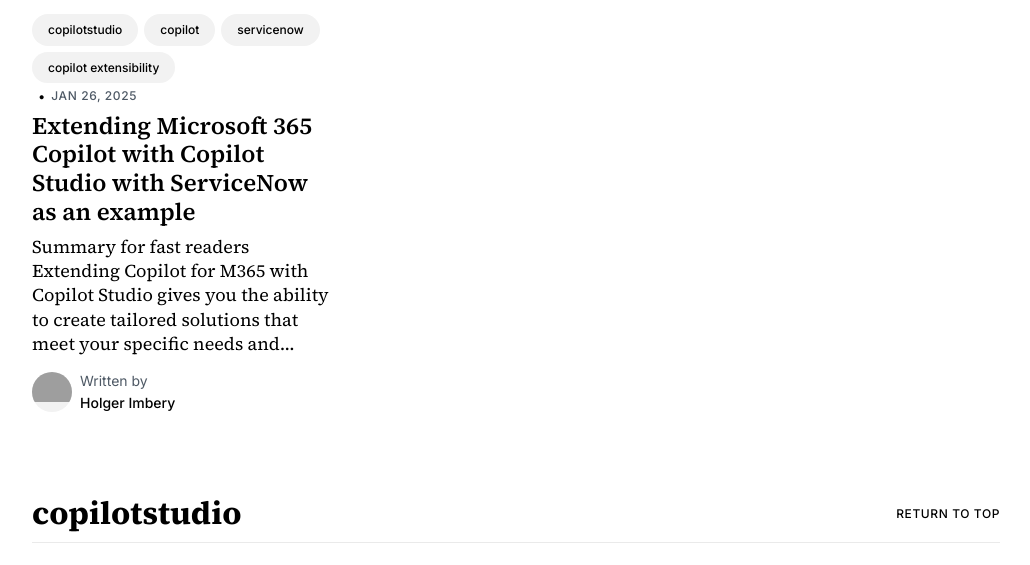
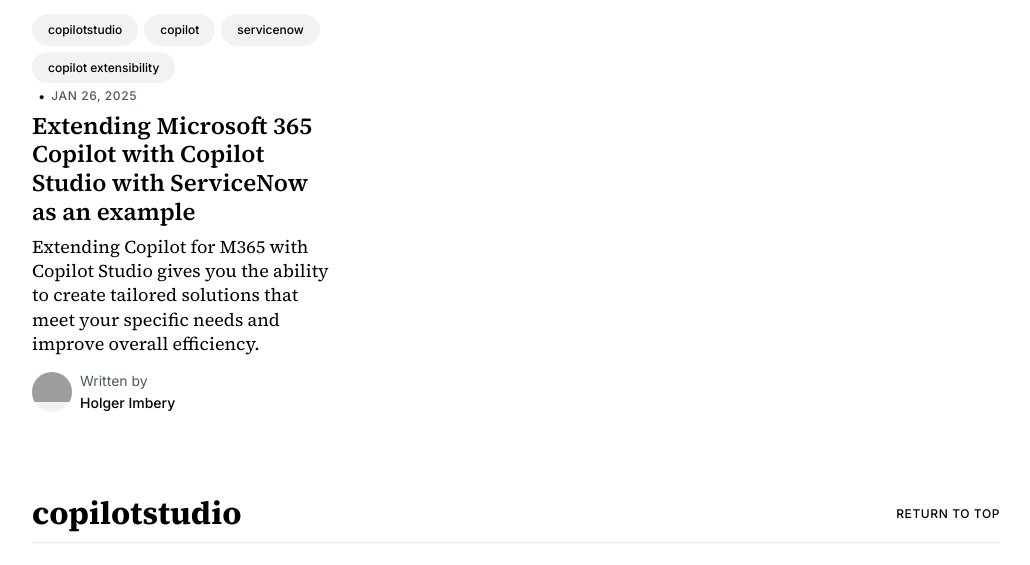
Before and after one commit to holgerimbery/blog, a Jekyll site: the page built from holgerimbery/_pages/tags.html, in a window 1280 px wide and 1400 px high, scrolled down 20606 px, cut to the strip 26-591 px from the top of the window. Shown: the whole strip, without its empty margins (124-1154 px from the left). Built offline with Jekyll 4.4.1, drawn with Linux system fonts in a browser that asks for light colours; comment, search, counter and statistics services are not loaded; some of the changed text lies outside the part shown; grey boxes are pictures that could not be loaded.

```diff
--- a/holgerimbery/_posts/2025-01-26-m365-copilot-extensibility-servicenow.md
+++ b/holgerimbery/_posts/2025-01-26-m365-copilot-extensibility-servicenow.md
@@ -1,7 +1,7 @@
 ---
 layout: post
 title: Extending Microsoft 365 Copilot with Copilot Studio with ServiceNow as an example
-descriptiionn: Extending Copilot for M365 with Copilot Studio gives you the ability to create tailored solutions that meet your specific needs and improve overall efficiency. As an example, we will integrate ServiceNow into Copilot using a connector action.
+description: Extending Copilot for M365 with Copilot Studio gives you the ability to create tailored solutions that meet your specific needs and improve overall efficiency.
 date: 2025-01-26 10:28
 author: admin
 image: https://raw.githubusercontent.com/holgerimbery/holgerimbery.blog/main/holgerimbery/images/2025/01/linkedin-sales-solutions-46bom4lObsA-unsplash.jpg
```
